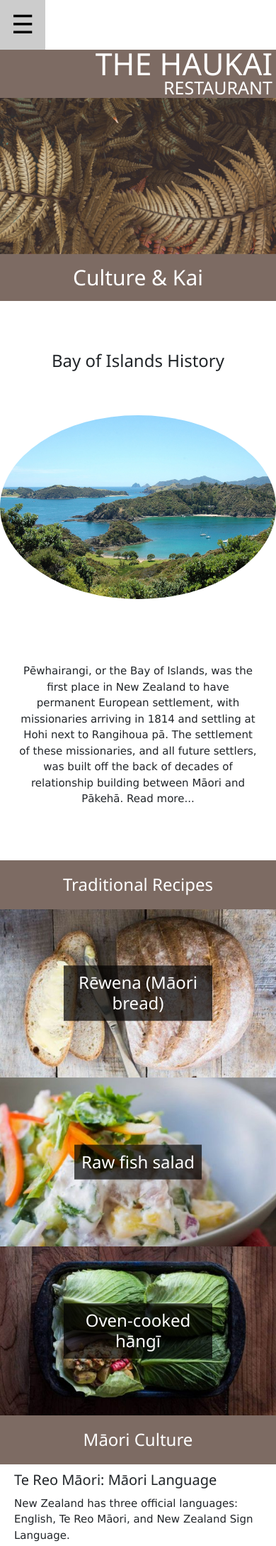
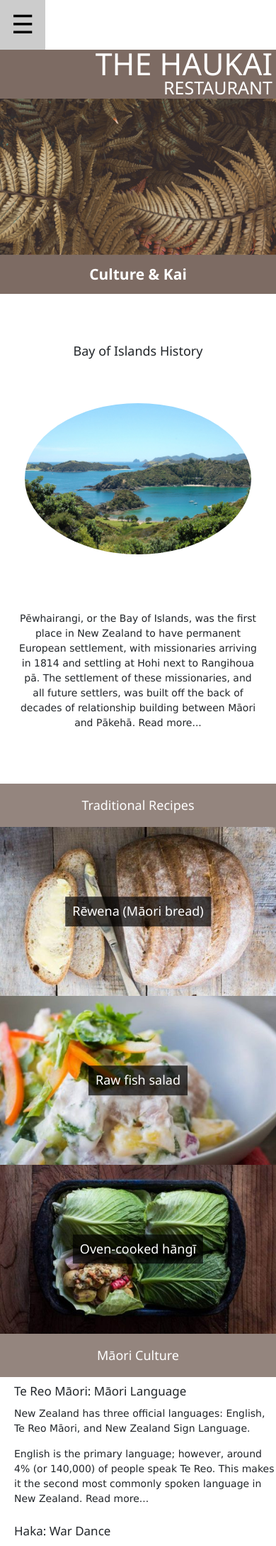
Before and after one commit to AdelTljrd/haukai.github.io, a PHP site: page /culture/culture.html in a window 390 px wide; the page is wider, and only the part inside the window is pictured. Shown: the top 2178 px of that part at 71% size. Run offline with PHP 8.4, Linux system fonts and the light colour scheme.

Commit message:
Updated font size and some of the headings background color

```diff
--- a/css/styles.css
+++ b/css/styles.css
@@ -28,6 +28,17 @@
   text-align: center;
   padding: 0px;
 }
+.col-sm-4 h2, .contact-heading h2, .menu-heading h2, .reserve-heading h2, .culture-heading h2, .staff-heading h2{
+  font-size: 31px;
+  font-weight: bold;
+}
+.menu-container-1 h3, .culture-container-1 h3, .recipes-heading h3, .culture-container-2 h3, .culture-heading2 h3, .contact-container-1 h3, .details-heading h3, .reviews h3 {
+  font-size: 26px;
+  font-weight:500
+}
+.contact-details h4, .culture-container-3 h4 {
+  font-weight: 500;
+}
 /* Index page styles */
 .index-container-1 .col-sm-4:nth-child(1), .index-container-1 .col-sm-4:nth-child(3) {
   text-align: center;
@@ -289,9 +318,10 @@
 }
 .culture-container-1 .col-sm-4:nth-child(3) {
   text-align: center;
+  font-size: 16px;
   margin-top: 0px;
   margin-bottom: -0px;
-  padding-top: 90px;
+  padding-top: 80px;
   padding-bottom: 50px;
   padding-right: 40px;
   padding-left: 40px;
@@ -301,22 +331,24 @@
   padding-top: 10px;
   padding-bottom: 10px;
   margin-top: 10px;
-  background-color: #7d6b63;
+  background-color: #7d6b63d2;
   color: #ffffff;
 }
 .culture-heading2 {
   text-align: center;
   padding-top: 10px;
   padding-bottom: 10px;
-  background-color: #7d6b63;
+  background-color: #7d6b63d2;
   color: #ffffff;
 }
 .language {
   padding-left: 20px;
+  font-size: 16px;
 }
 .haka, .marae {
   padding-left: 20px;
   padding-right: 20px;
+  font-size: 16px;
 }
 /* Footer styles */
 .footer-distributed {
@@ -380,6 +412,24 @@
 .footer-distributed p.footer-links a:hover{text-decoration:underline;}
 /* Media Queries */
 @media (max-width: 600px) {
+  p {
+    font-size: 14px;
+  }
+  .col-sm-4 h2, .contact-heading h2, .menu-heading h2, .reserve-heading h2, .culture-heading h2, .staff-heading h2 {
+    font-size: 21px;
+    font-weight: bold;
+  }
+  .btn-lg, .btn {
+    font-size: 18px;
+  }
+  .menu-container-1 h3, .culture-container-1 h3, .recipes-heading h3, .culture-container-2 h3, .culture-heading2 h3, .contact-container-1 h3, .details-heading h3, .reviews h2 {
+    font-size: 18px;
+    font-weight:500
+  }
+  .contact-details h4, .culture-container-3 h4 {
+    font-size: 17px;
+    font-weight: 500;
+  }
   .menu-header {
     text-align: right;
     padding-right: 5px;
@@ -392,7 +442,7 @@
   .header {
     text-align: right;
     padding-right: 5px;
-    padding-bottom: 0px;
+    padding-bottom: 1px;
     padding-top: 1px;
     margin-bottom: -10px;
     background-color: #7d6b63;
@@ -407,13 +457,71 @@
   }
   .index-container-1 .col-sm-4:nth-child(1) {
     text-align: center;
-    padding-top: 40px;
+    padding-top: 30px;
     padding-bottom: 60px;
   }
   .index-container-1 .col-sm-4:nth-child(3) {
     text-align: center;
     padding-top: 50px;
     padding-bottom: 90px;
+  }
+  .contact-details {
+    text-align: center;
+    margin-top: 26px;
+    padding-top: 1px;
+  }
+  .contact-container-1 .col-sm-4:nth-child(1) {
+    display: flex;
+    justify-content: center;
+    align-items: center;
+    margin-top: 0px;
+    margin-bottom: -0px;
+    padding-top: 40px;
+    padding-bottom: 52.5px;
+  }
+  .contact-container-1 .col-sm-4:nth-child(3) {
+    text-align: center;
+    margin-top: 0px;
+    margin-bottom: -0px;
+    padding-top: 25px;
+    padding-right: 40px;
+    padding-left: 40px;
+    font-size: 16px;
+  }
+  #navbar-example2 {
+    position: sticky;
+    top: 0;
+    width: 100%;
+    z-index: 1;
+    font-size: 15px;
+  }
+  .menu-container-1 .col-sm-6:nth-child(1), .menu-container-2 .col-sm-6:nth-child(1), .menu-container-3 .col-sm-6:nth-child(1), .menu-container-4 .col-sm-6:nth-child(1), .menu-container-5 .col-sm-6:nth-child(1), .menu-container-6 .col-sm-6:nth-child(1), .menu-container-7 .col-sm-6:nth-child(1)  {
+    display: flex;
+    align-items: center;
+    padding-left: 40px;
+    padding-bottom: 40px;
+    font-size: 14px;
+  }
+  .menu-container-1 .col-sm-6:nth-child(2), .menu-container-2 .col-sm-6:nth-child(2), .menu-container-3 .col-sm-6:nth-child(2), .menu-container-4 .col-sm-6:nth-child(2), .menu-container-5 .col-sm-6:nth-child(2), .menu-container-6 .col-sm-6:nth-child(2), .menu-container-7 .col-sm-6:nth-child(2)   {
+    display: flex;
+    justify-content: center;
+    align-items: center;
+    padding-bottom: 70px;
+    padding-left: 90px;
+  }
+  .reserve-container-1 {
+    display: flex;
+    justify-content: space-around;
+  }
+  .culture-container-1 .col-sm-4:nth-child(2) {
+    display: flex;
+    justify-content: center;
+    align-items: center;
+    color: #ffffff;
+    margin-top: 0px;
+    margin-bottom: -0px;
+    padding-left: 50px;
+    padding-right: 50px;
   }
   .footer-distributed .footer-left, .footer-distributed .footer-right {
     text-align: center;
```
Also changed, not shown: other parts of css/styles.css (+30 -12 lines), index.html (+6 -4 lines), menu/menu.html (+23 -10 lines).
